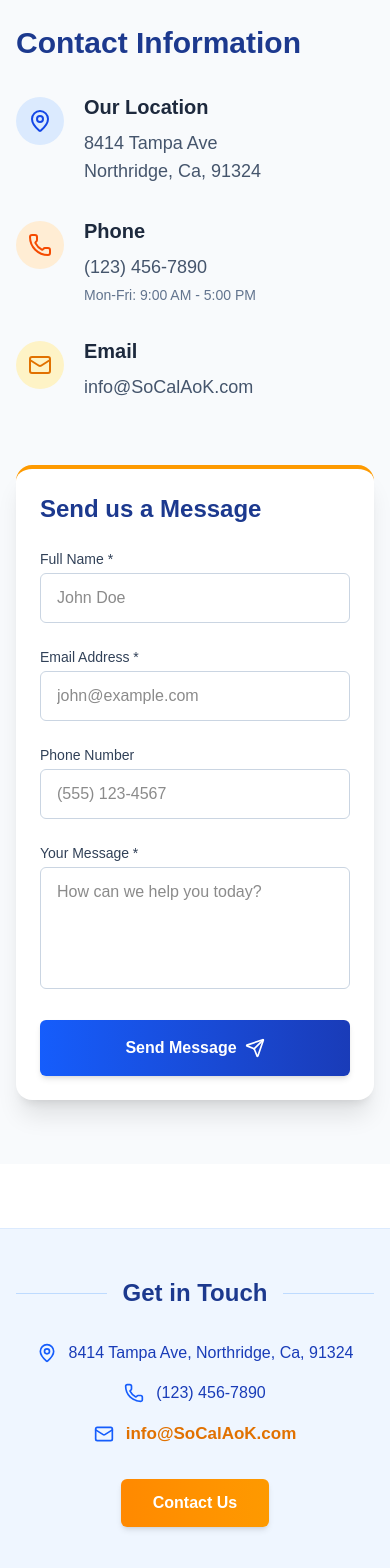
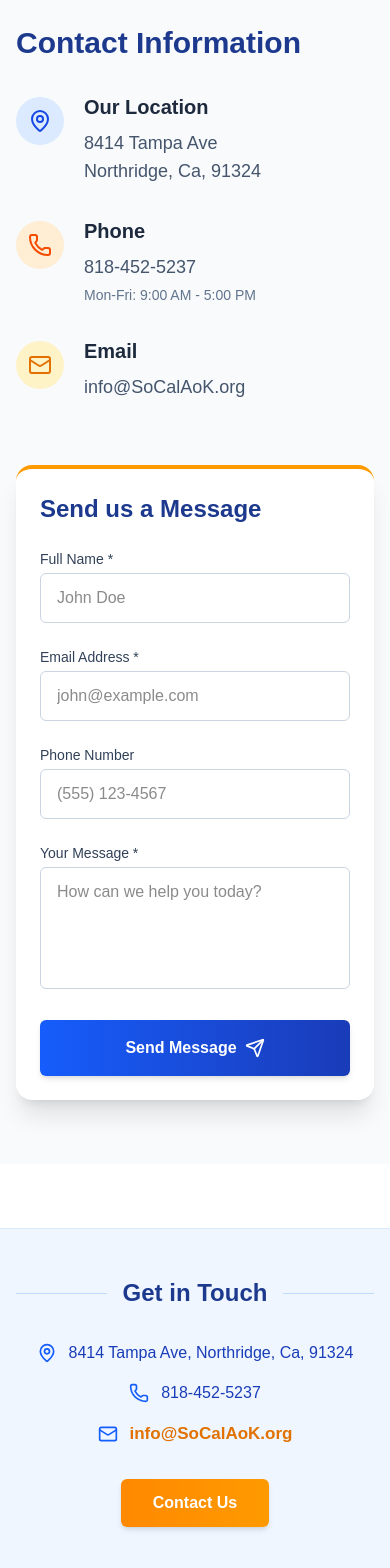
Before and after one commit to aokiqra786/daralilm-website, a Next.js app: page /contact in a window 390 px wide. Shown: the part 378-1946 px from the top of the page. Built offline with nearby package versions, Linux system fonts and the light colour scheme; a web font is replaced by a local one.

Commit message:
fix: update contact phone number and email address

```diff
--- a/src/app/admissions/AdmissionsFormClient.tsx
+++ b/src/app/admissions/AdmissionsFormClient.tsx
@@ -63,7 +63,7 @@ export default function AdmissionsFormClient() {
                 name="parentPhone"
                 required
                 className="w-full px-4 py-2 border border-slate-300 rounded-md focus:ring-2 focus:ring-blue-500 focus:border-blue-500 outline-none transition-all"
-                placeholder="(123) 456-7890"
+                placeholder="818-452-5237"
               />
             </div>
           </div>
--- a/src/app/contact/page.tsx
+++ b/src/app/contact/page.tsx
@@ -69,7 +69,7 @@ export default function ContactPage() {
                 </div>
                 <div className="ml-5">
                   <h3 className="text-xl font-bold text-slate-800">Phone</h3>
-                  <p className="text-slate-600 mt-2 text-lg">(123) 456-7890</p>
+                  <p className="text-slate-600 mt-2 text-lg">818-452-5237</p>
                   <p className="text-sm text-slate-500 mt-1">Mon-Fri: 9:00 AM - 5:00 PM</p>
                 </div>
               </div>
@@ -83,8 +83,8 @@ export default function ContactPage() {
                 <div className="ml-5">
                   <h3 className="text-xl font-bold text-slate-800">Email</h3>
                   <p className="text-slate-600 mt-2 text-lg">
-                    <a href="mailto:info@SoCalAoK.com" className="hover:text-blue-600 transition-colors">
-                      info@SoCalAoK.com
+                    <a href="mailto:info@SoCalAoK.org" className="hover:text-blue-600 transition-colors">
+                      info@SoCalAoK.org
                     </a>
                   </p>
                 </div>
--- a/src/components/Footer.tsx
+++ b/src/components/Footer.tsx
@@ -23,11 +23,11 @@ export default function Footer() {
           </div>
           <div className="flex items-center text-blue-800">
             <Phone className="h-5 w-5 mr-3 text-blue-600" />
-            <span>(123) 456-7890</span>
+            <span>818-452-5237</span>
           </div>
           <div className="flex items-center text-blue-800">
             <Mail className="h-5 w-5 mr-3 text-blue-600" />
-            <a href="mailto:info@SoCalAoK.com" className="hover:underline text-amber-600 font-semibold text-[17px]">info@SoCalAoK.com</a>
+            <a href="mailto:info@SoCalAoK.org" className="hover:underline text-amber-600 font-semibold text-[17px]">info@SoCalAoK.org</a>
           </div>
         </div>
 
```
